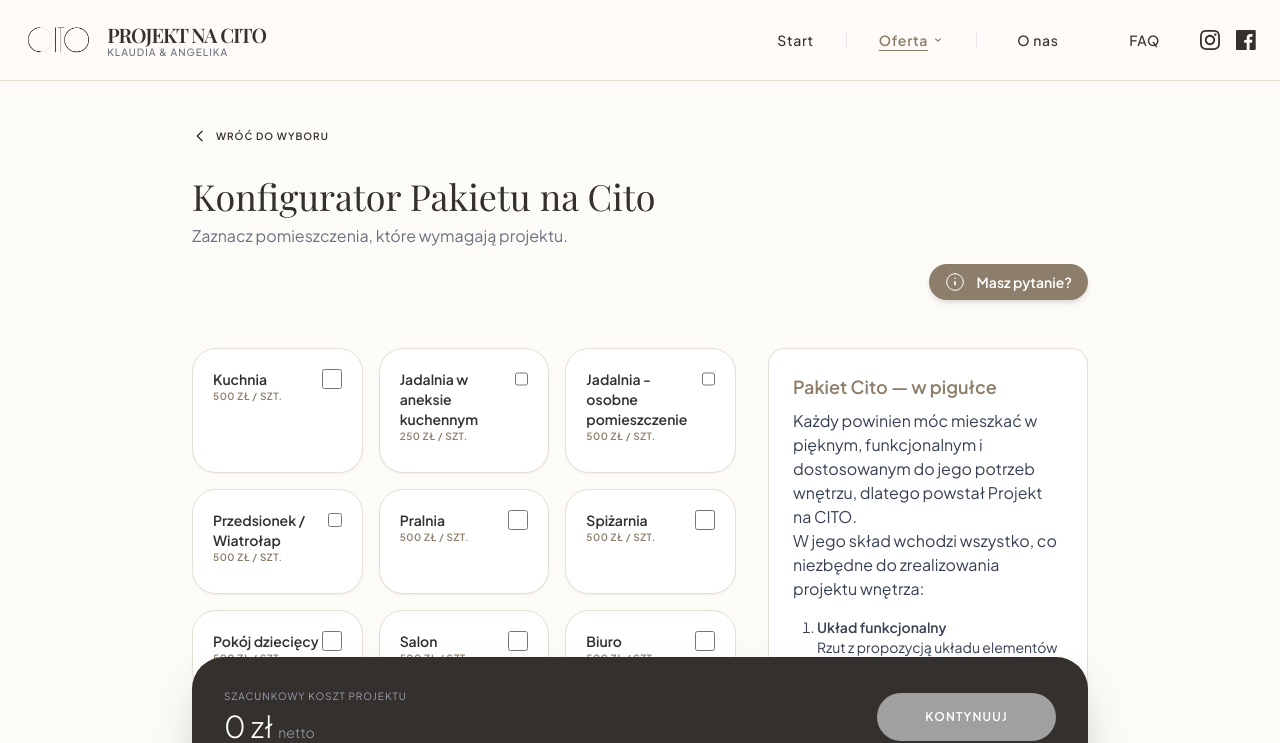
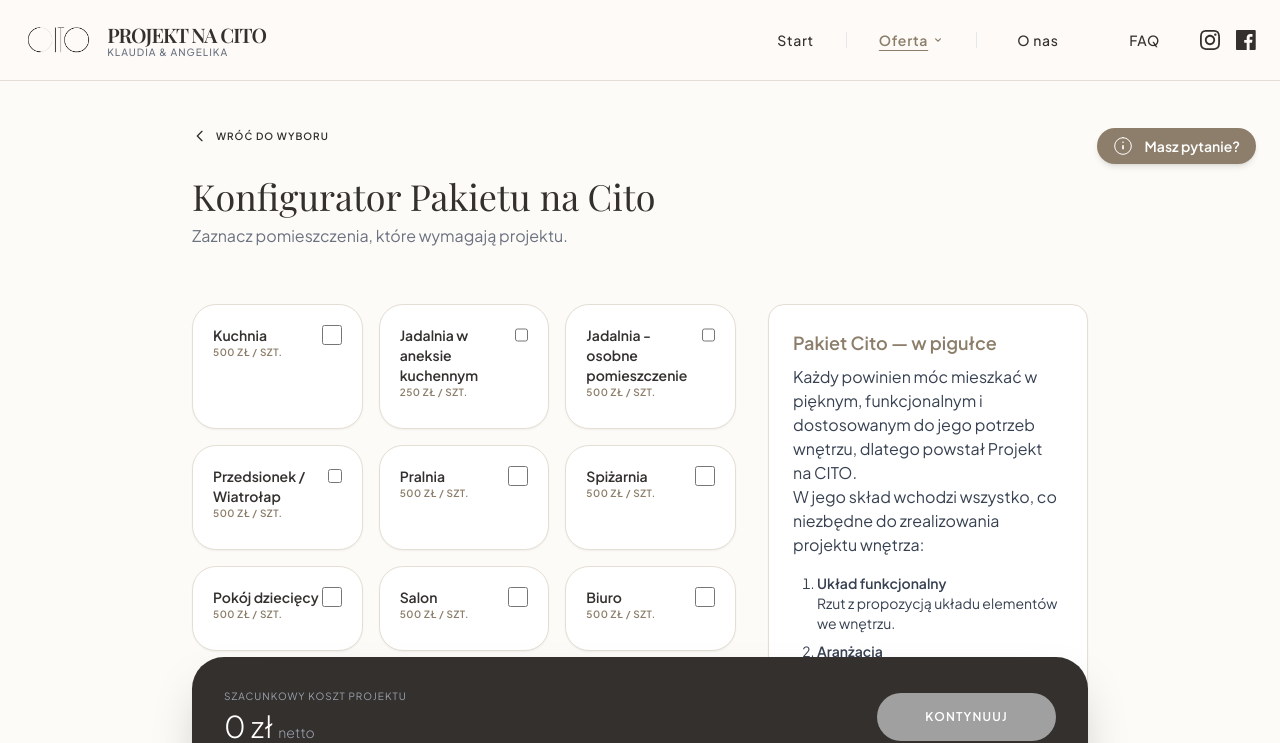
Before and after one commit to lukaszkotowski-git/projektnacito, a React (Vite) app in the folder react-app/: page /offer/cito in a window 1280 px wide. Shown: the top 743 px of the page. Built offline with nearby package versions, Linux system fonts and the light colour scheme; no server answers; a web font is replaced by a local one.

Commit message:
ui(cito): position 'Masz pytanie?' label higher and make it sticky on md+ screens

```diff
--- a/react-app/src/components/CitoConfigurator.tsx
+++ b/react-app/src/components/CitoConfigurator.tsx
@@ -118,10 +118,10 @@ export function CitoConfigurator() {
           <header className="mb-12">
           <h2 className="text-4xl font-serif mb-2">Konfigurator Pakietu na Cito</h2>
           <p className="text-gray-500">Zaznacz pomieszczenia, które wymagają projektu.</p>
-          <div className="mt-4 flex justify-end">
+          <div className="mt-4 flex justify-end md:mt-2 md:relative">
             <button
               onClick={() => { setCurrentView('faq'); navigate('/faq#faq') }}
-              className="inline-flex items-center gap-3 bg-[#8C7E6A] text-white px-4 py-2 rounded-full font-semibold hover:bg-[#7A6C58] transition-shadow shadow-md"
+              className="inline-flex items-center gap-3 bg-[#8C7E6A] text-white px-4 py-2 rounded-full font-semibold hover:bg-[#7A6C58] transition-shadow shadow-md md:fixed md:right-6 md:top-32 z-50"
               aria-label="Masz pytanie? Przejdź do FAQ"
             >
               <svg className="w-5 h-5" viewBox="0 0 24 24" fill="none" xmlns="http://www.w3.org/2000/svg" aria-hidden="true">
```
